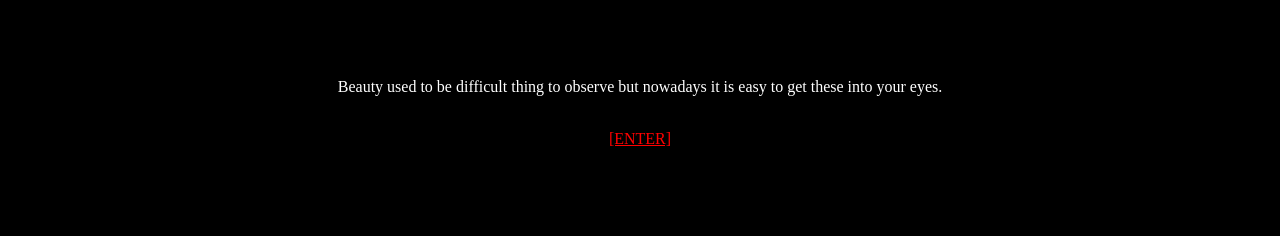
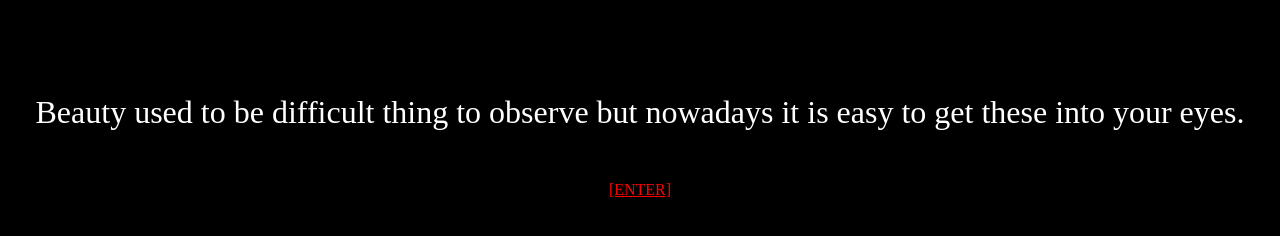
Before and after one commit to beautyindecay-XI/beautyindecay, a plain HTML site: page index.html in a window 1280 px wide. Drawn offline with Linux system fonts and the light colour scheme.

Commit message:
Update index.html

```diff
--- a/index.html
+++ b/index.html
@@ -3,7 +3,7 @@
 <body style="background-color: black; color: white; text-align: center;">
 
   <br><br><br>
-  <p>Beauty used to be difficult thing to observe but nowadays it is easy to get these into your eyes.</p>
+  <p style="font-size: 200%;">Beauty used to be difficult thing to observe but nowadays it is easy to get these into your eyes.</p>
   <br>
   <a href="room2.html" style="color: red;">[ENTER]</a>
 
```
